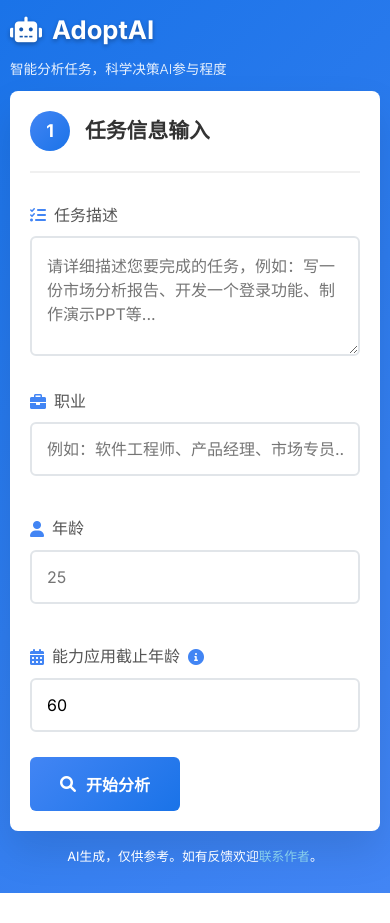
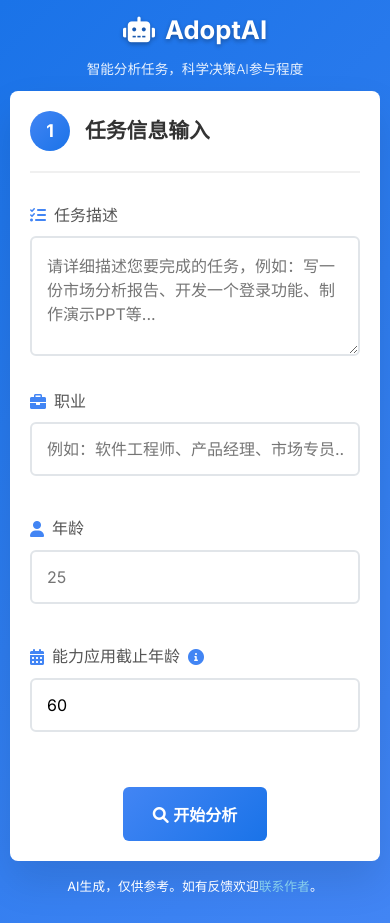
Before and after one commit to raphaelxiao/AdoptAI, a website: page public/index.html in a window 390 px wide. Before the commit the page ends 893 px from the top, so only its background shows below. Drawn offline with Linux system fonts and the light colour scheme.

Commit message:
Update styles.css

```diff
--- a/public/styles.css
+++ b/public/styles.css
@@ -31,13 +31,14 @@ body {
 
 /* 头部样式 */
 .header {
-    text-align: left;
+    text-align: center;
     margin-bottom: 15px;
 }
 
 .header-content {
     display: flex;
     align-items: center;
+    justify-content: center;
     gap: 15px;
     flex-wrap: wrap;
 }
@@ -112,6 +113,12 @@ body {
 /* 表单样式 */
 .task-form {
     max-width: 800px;
+    margin: 0 auto;
+}
+
+.task-form .btn-primary {
+    display: block;
+    margin: 30px auto 0;
 }
 
 .form-group {
@@ -664,6 +671,15 @@ body {
     margin-right: 10px;
 }
 
+/* 信息弹窗标题特殊样式 */
+#infoModal .modal-content h3 {
+    color: var(--primary-color);
+}
+
+#infoModal .modal-content h3 i {
+    color: var(--primary-color);
+}
+
 /* 二维码弹窗标题特殊样式 */
 .qr-modal-content h3 {
     color: var(--primary-color);
@@ -779,7 +795,8 @@ body {
 
     .header-content {
         flex-direction: column;
-        align-items: flex-start;
+        align-items: center;
+        justify-content: center;
         gap: 8px;
     }
 
```
